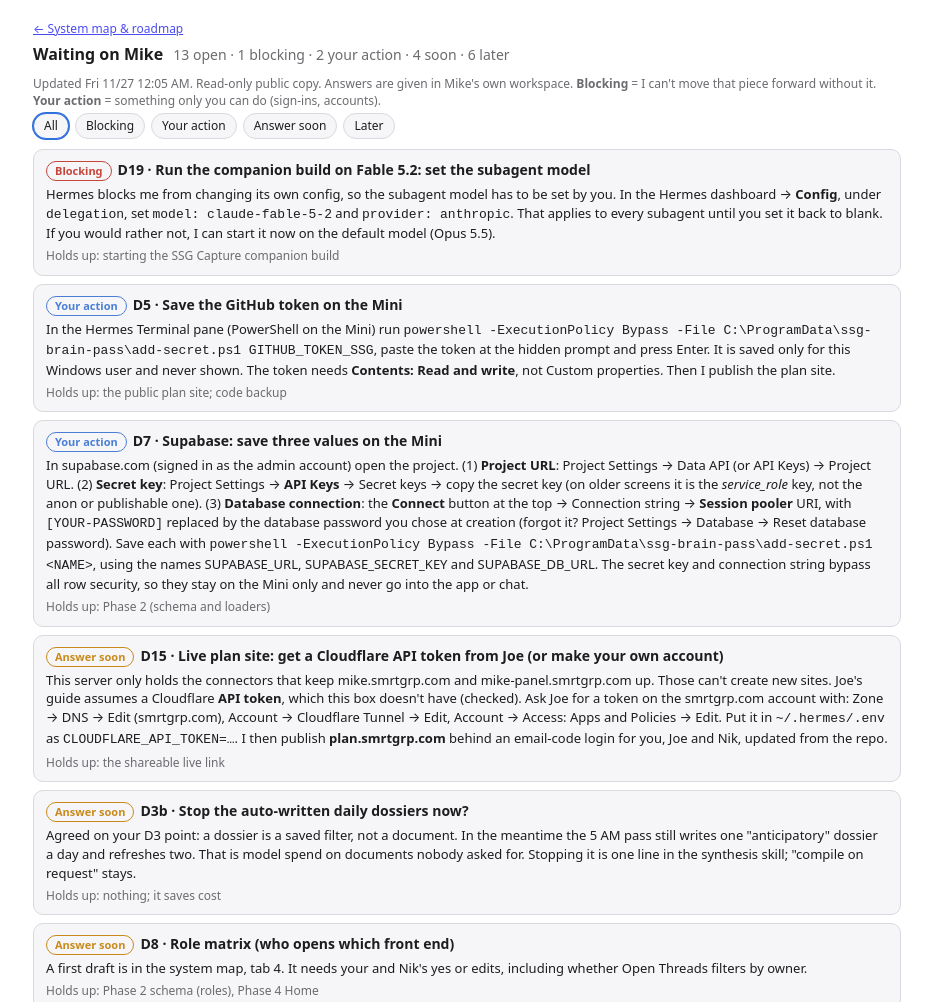
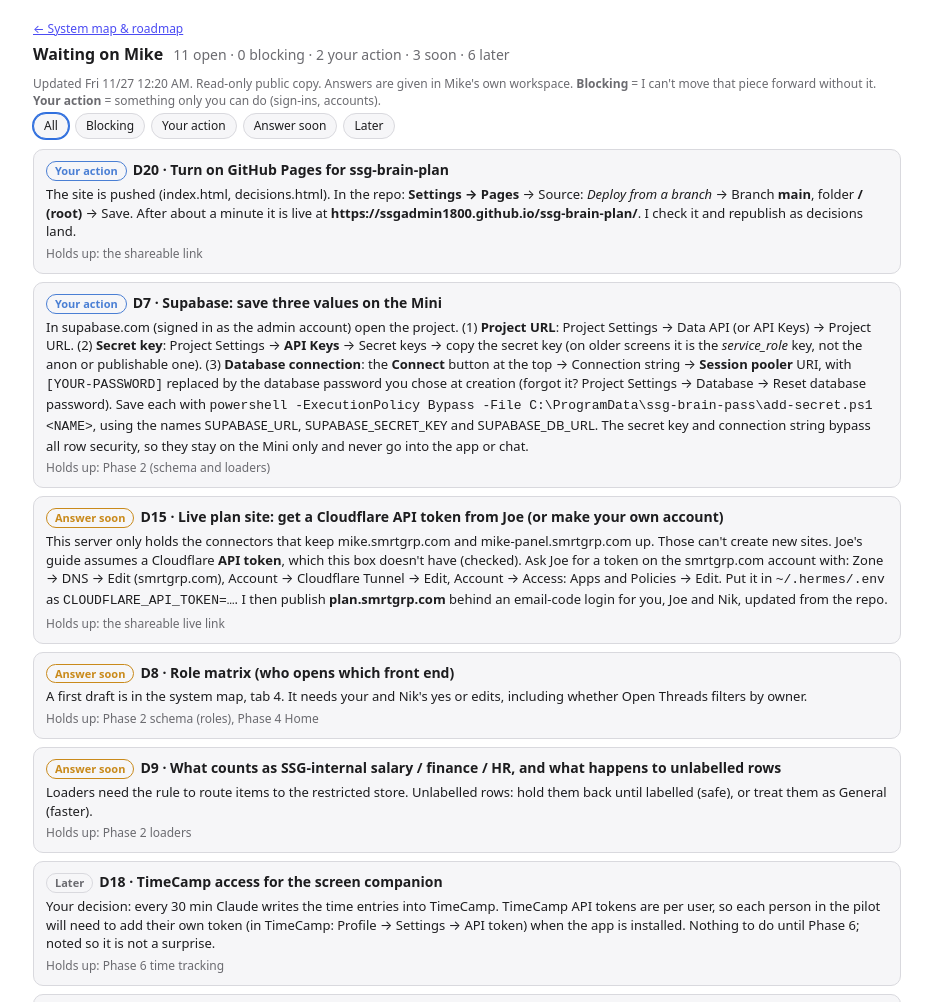
Before and after one commit to SSGAdmin1800/ssg-brain-plan, a plain HTML site: page decisions.html in a window 1280 px wide. Shown: the top 1002 px of the page, without its empty margins (173-1105 px from the left). Drawn offline with Linux system fonts and the light colour scheme.

Commit message:
Update: CaptureCompanion started; decisions D3b D5 D19

```diff
--- a/decisions.html
+++ b/decisions.html
@@ -31,24 +31,18 @@ details summary{cursor:pointer;color:var(--muted-foreground);font-size:13px;marg
 <div id="list"></div>
 <details><summary id="donesum"></summary><div id="done"></div></details>
 <script>
-const UPDATED="Fri 11/27 12:05 AM";
+const UPDATED="Fri 11/27 12:20 AM";
 // kind: block | soon | later | do
 const D=[
- {id:'D5',kind:'do',t:'Save the GitHub token on the Mini',
-  why:'In the Hermes Terminal pane (PowerShell on the Mini) run <code>powershell -ExecutionPolicy Bypass -File C:\\ProgramData\\ssg-brain-pass\\add-secret.ps1 GITHUB_TOKEN_SSG</code>, paste the token at the hidden prompt and press Enter. It is saved only for this Windows user and never shown. The token needs <b>Contents: Read and write</b>, not Custom properties. Then I publish the plan site.',
-  blocks:'the public plan site; code backup',opts:['Done','Not yet'],rec:-1},
- {id:'D19',kind:'block',t:'Run the companion build on Fable 5.2: set the subagent model',
-  why:'Hermes blocks me from changing its own config, so the subagent model has to be set by you. In the Hermes dashboard → <b>Config</b>, under <code>delegation</code>, set <code>model: claude-fable-5-2</code> and <code>provider: anthropic</code>. That applies to every subagent until you set it back to blank. If you would rather not, I can start it now on the default model (Opus 5.5).',
-  blocks:'starting the SSG Capture companion build',opts:['Set it, launch on Fable 5.2','Start now on Opus 5.5'],rec:0},
  {id:'D15',kind:'soon',t:'Live plan site: get a Cloudflare API token from Joe (or make your own account)',
   why:'This server only holds the connectors that keep mike.smrtgrp.com and mike-panel.smrtgrp.com up. Those can\'t create new sites. Joe\'s guide assumes a Cloudflare <b>API token</b>, which this box doesn\'t have (checked). Ask Joe for a token on the smrtgrp.com account with: Zone → DNS → Edit (smrtgrp.com), Account → Cloudflare Tunnel → Edit, Account → Access: Apps and Policies → Edit. Put it in <code>~/.hermes/.env</code> as <code>CLOUDFLARE_API_TOKEN=…</code>. I then publish <b>plan.smrtgrp.com</b> behind an email-code login for you, Joe and Nik, updated from the repo.',
   blocks:'the shareable live link',opts:['Asked Joe for the token','Make my own Cloudflare account instead'],rec:0},
  {id:'D18',kind:'later',t:'TimeCamp access for the screen companion',
   why:'Your decision: every 30 min Claude writes the time entries into TimeCamp. TimeCamp API tokens are per user, so each person in the pilot will need to add their own token (in TimeCamp: Profile → Settings → API token) when the app is installed. Nothing to do until Phase 6; noted so it is not a surprise.',
   blocks:'Phase 6 time tracking',opts:['Noted'],rec:0},
- {id:'D3b',kind:'soon',t:'Stop the auto-written daily dossiers now?',
-  why:'Agreed on your D3 point: a dossier is a saved filter, not a document. In the meantime the 5 AM pass still writes one "anticipatory" dossier a day and refreshes two. That is model spend on documents nobody asked for. Stopping it is one line in the synthesis skill; "compile on request" stays.',
-  blocks:'nothing; it saves cost',opts:['Stop them now','Leave until the database'],rec:0},
+ {id:'D20',kind:'do',t:'Turn on GitHub Pages for ssg-brain-plan',
+  why:'The site is pushed (index.html, decisions.html). In the repo: <b>Settings → Pages</b> → Source: <i>Deploy from a branch</i> → Branch <b>main</b>, folder <b>/ (root)</b> → Save. After about a minute it is live at <b>https://ssgadmin1800.github.io/ssg-brain-plan/</b>. I check it and republish as decisions land.',
+  blocks:'the shareable link',opts:['Done','Not yet'],rec:-1},
  {id:'D7',kind:'do',t:'Supabase: save three values on the Mini',
   why:'In supabase.com (signed in as the admin account) open the project. (1) <b>Project URL</b>: Project Settings → Data API (or API Keys) → Project URL. (2) <b>Secret key</b>: Project Settings → <b>API Keys</b> → Secret keys → copy the secret key (on older screens it is the <i>service_role</i> key, not the anon or publishable one). (3) <b>Database connection</b>: the <b>Connect</b> button at the top → Connection string → <b>Session pooler</b> URI, with <code>[YOUR-PASSWORD]</code> replaced by the database password you chose at creation (forgot it? Project Settings → Database → Reset database password). Save each with <code>powershell -ExecutionPolicy Bypass -File C:\\ProgramData\\ssg-brain-pass\\add-secret.ps1 &lt;NAME&gt;</code>, using the names SUPABASE_URL, SUPABASE_SECRET_KEY and SUPABASE_DB_URL. The secret key and connection string bypass all row security, so they stay on the Mini only and never go into the app or chat.',
   blocks:'Phase 2 (schema and loaders)',opts:['Done','Not yet'],rec:-1},
@@ -72,6 +66,10 @@ const D=[
   why:'Parked by you: it becomes a front end on the database.',blocks:'nothing now',opts:['Keep parked'],rec:0},
 ];
 const DONE=[
+ ['D5 GitHub token','Saved on the Mini; first push to ssg-brain-plan worked (commit 99556a5, 11/27)'],
+ ['D19 Subagent model','Set to anthropic/claude-fable-5-2; the CaptureCompanion build is running on it (11/27)'],
+ ['D3b Auto dossiers','Leave them until the database (11/27)'],
+ ['CaptureCompanion','Name, bubble (no phone), clip and snip sharing, snip-and-ask; time tracking at midday and end of day, not weekly (11/27)'],
  ['Plan site names','First names and internal names kept; client companies shown as [client] (11/27)'],
  ['Ask the Brain 0.4.1','Installed (11/27)'],
  ['D17 Fast lane','(a): the plugin reads the hot file first for "just now" questions. Plugin 0.4.1 installed 11/27'],
```
Also changed, not shown: index.html (+7 -6 lines).
